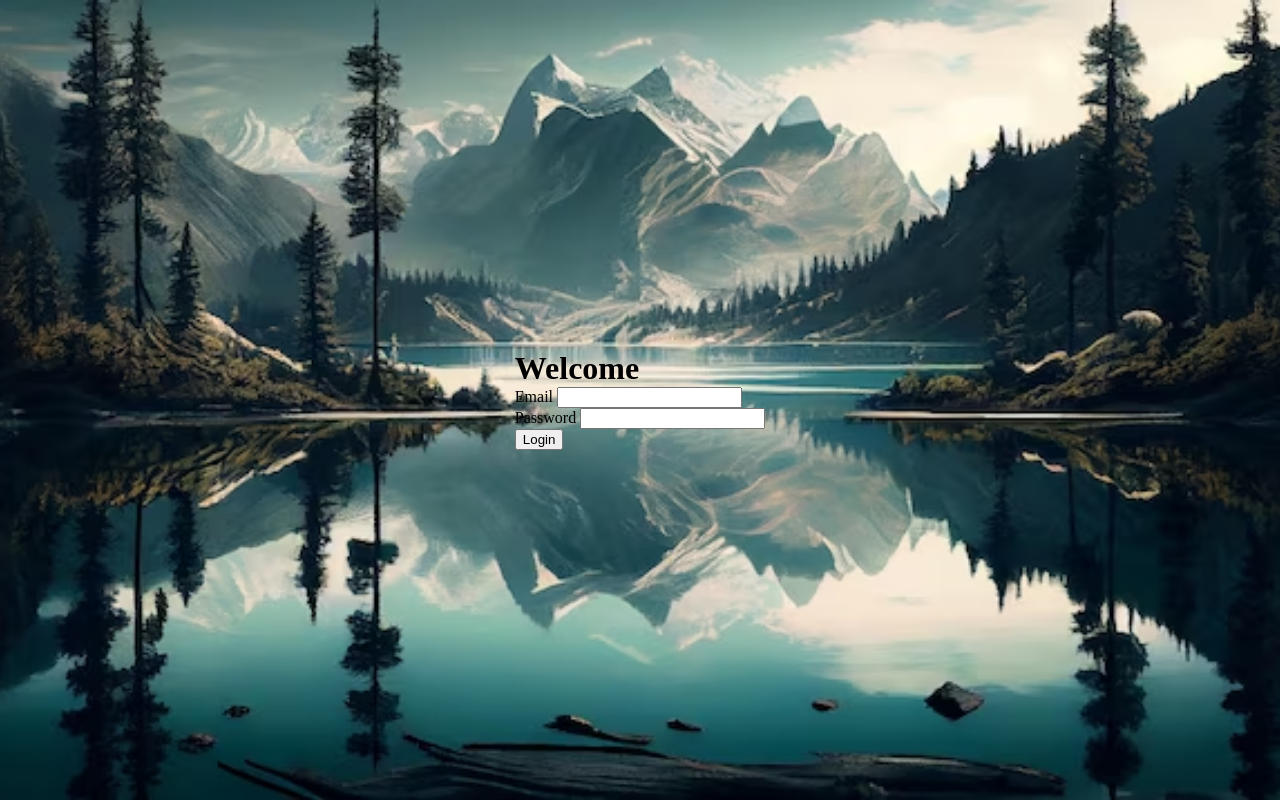
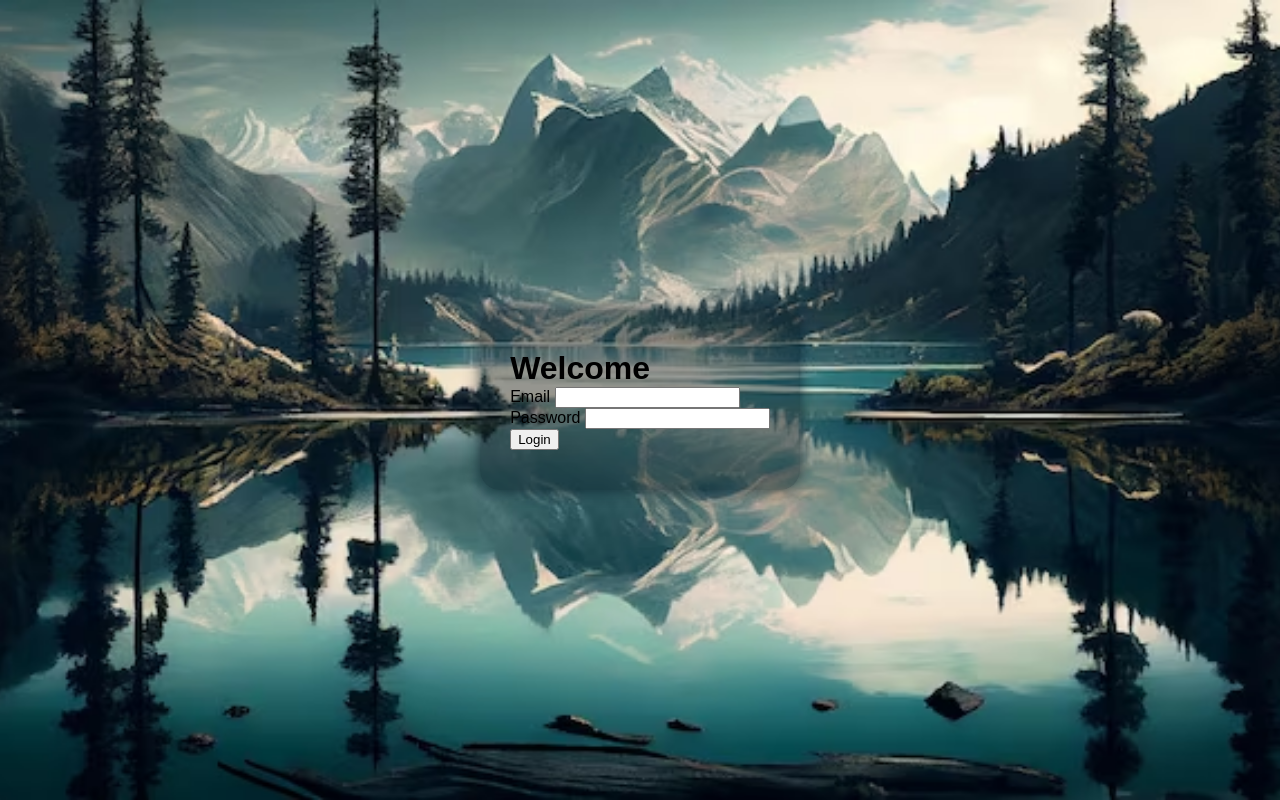
Before and after one commit to HazemSabry/transparent-login-form, a plain HTML site: page index.html in a window 1280 px wide. Drawn offline with Linux system fonts and the light colour scheme.

Commit message:
login-container style

```diff
--- a/styles.css
+++ b/styles.css
@@ -1,13 +1,25 @@
+:root {
+  --background-image: url(./images/painting-mountain-lake-with-mountain-background_188544-9126.avif);
+
+  --primary-color-hsl: 200, 100%, 91%;
+  --primary-light-color-hsl: 200, 100%, 50%;
+  --primary-dark-color-hsl: 200, 100%, 6%;
+
+  --login-container-max-width: 600px;
+  --login-container-border-radius: 20px;
+}
+
 * {
   margin: 0;
   box-sizing: border-box;
+  font-family: Arial, Helvetica, sans-serif;
 }
 
 body {
 }
 
 .background-image {
-  background-image: url(./images/painting-mountain-lake-with-mountain-background_188544-9126.avif);
+  background-image: var(--background-image);
   height: 100vh;
   width: 100vw;
   background-position: center;
@@ -19,6 +31,12 @@ body {
 }
 
 .login-container {
+  --color: hsl(var(--primary-dark-color-hsl), 0.7);
+  background-color: hsl(var(--primary-dark-color-hsl), 0.4);
+  box-shadow: 0 0 15px 0 var(--color);
+  padding: 40px 30px;
+  max-width: var(--login-container-max-width);
+  border-radius: var(--login-container-border-radius);
 }
 
 .login-title {
@@ -26,3 +44,12 @@ body {
 
 .login-form {
 }
+
+.login-email {
+}
+
+.login-password {
+}
+
+.login-form #login-submit {
+}
```
